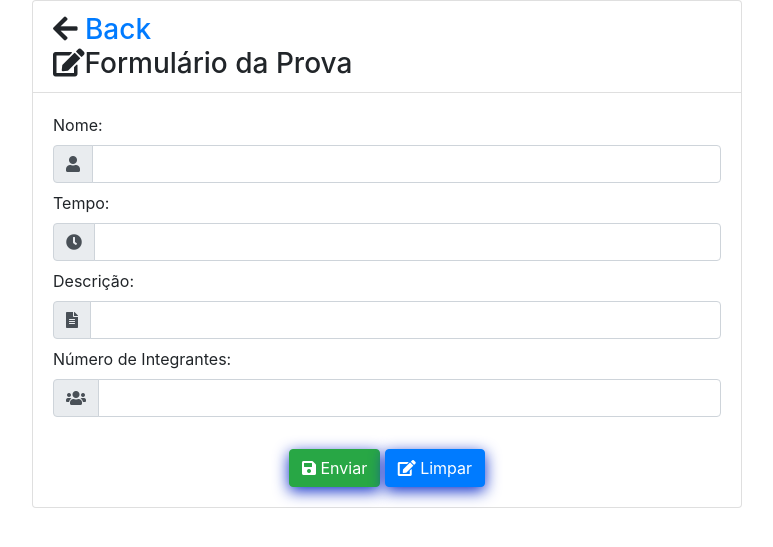
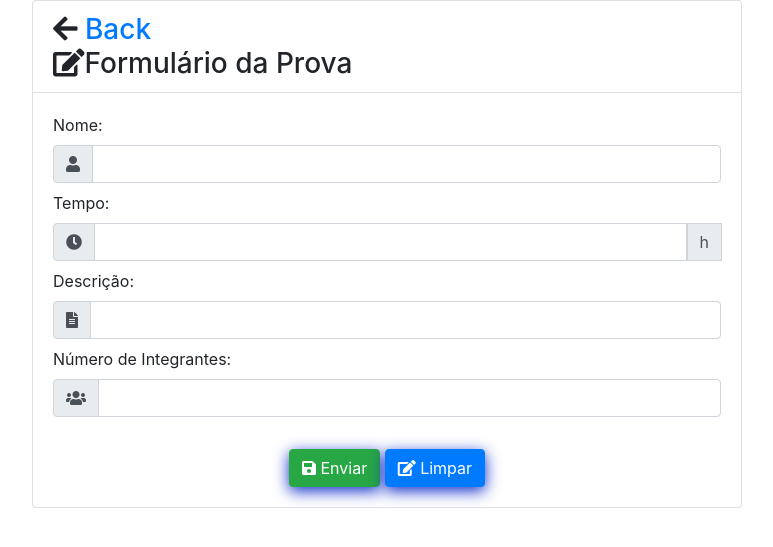
Before and after one commit to ChihYaoYang/GincanaCI, a CodeIgniter app: page /GincanaCI/index.php/prova/cadastrar in a window 1280 px wide. Shown: the top 547 px of the page, without its empty margins (253-1026 px from the left). Run offline with CodeIgniter, Linux system fonts and the light colour scheme; some libraries are stand-ins or nearby versions.

Commit message:
alteracao 1.0

```diff
--- a/application/views/FormProva.php
+++ b/application/views/FormProva.php
@@ -51,6 +51,9 @@
                                                 <div class="input-group-text"><i class="fas fa-clock"></i></div>
                                             </div>
                                             <input type="text"class="form-control" id="tempo"  name="tempo" value="<?= (isset($prova)) ? $prova->tempo : ''; ?>">
+                                            <div class="input-group-prepend">
+                                                <div class="input-group-text">h</div>
+                                            </div>
                                         </div>
                                     </div>
 
--- a/application/views/ListaProva.php
+++ b/application/views/ListaProva.php
@@ -92,6 +92,7 @@
                     </nav>
 
                     <?php
+                    //Mensagem
                     $mensagem = $this->session->flashdata('mensagem');
                     if (isset($mensagem)) {
                         echo '<div class="alert alert-success"> <i class="fas fa-check"></i>' . $mensagem . '</div>';
```
Lines whose indentation alone changed are shown as unchanged.
